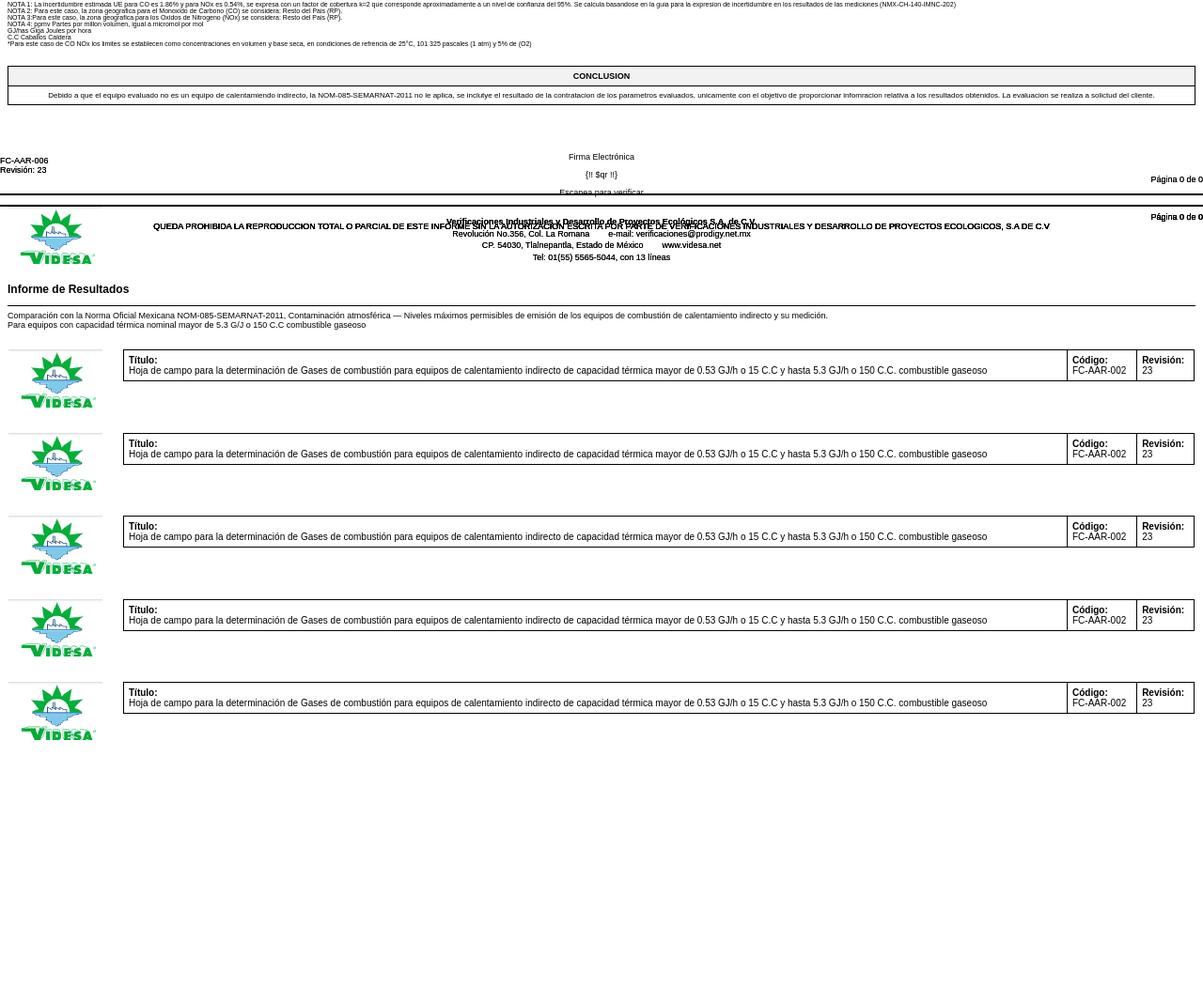
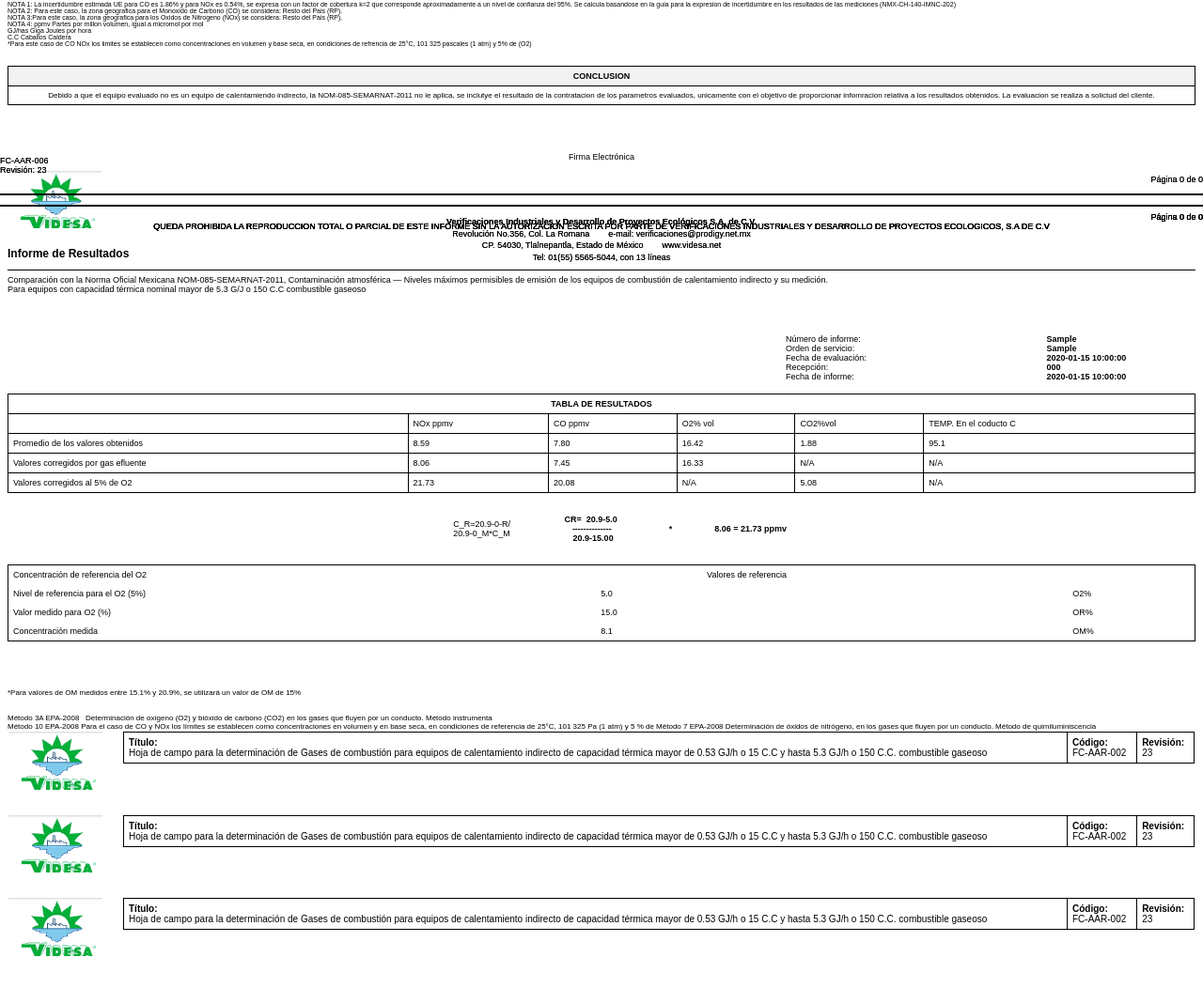
Before and after one commit to SaraiGtz12/videsa-nom, a CodeIgniter app: the page made by application/views/pdf/plantilla-085MG.php in a window 1280 px wide. Shown: the part 534-1586 px from the top of the page at 94% size. Before the commit the page ends 1322 px from the top, so only its background shows below. Run offline with CodeIgniter, Linux system fonts and the light colour scheme; tables that the repository leaves empty hold one stand-in row (values such as "Sample post"); the template is opened without the code that fills it: most values are stand-ins (such as "Sample title", 1, 10 or a date in 2020).

Commit message:
Correccion de pdf

```diff
--- a/application/views/pdf/plantilla-085MG.php
+++ b/application/views/pdf/plantilla-085MG.php
@@ -241,14 +241,127 @@
 
         <div style="text-align: center; margin-top: 30px;">
             <p>Firma Electrónica</p>
-             {!! $qr !!}
-            <p>Escanea para verificar</p>
+
         </div>
         <?php $this->load->view('pdf/recursos/footerCaratula'); ?>
 
 
         <div style="page-break-before: always;"></div>
         <?php $this->load->view('pdf/recursos/headerCaratula'); ?>
+        <table style="margin-top: 40px;margin-left: auto;">
+            <tr>
+
+                <td class="col-1">
+                    Número de informe:<br>
+                    Orden de servicio:<br>
+                    Fecha de evaluación:<br>
+                    Recepción:<br>
+                    Fecha de informe:
+                </td>
+                <td class="col-2">
+                    <?= $numero_informe ?><br>
+                    <?= $orden_servicio ?><br>
+                    <?= $fecha_evaluacion ?><br>
+                    <?= $recepcion ?><br>
+                    <?= $fecha_informe ?>
+                </td>
+
+            </tr>
+        </table>
+
+         <table class="result-table " >
+            <tr>
+                <th colspan="6" style = "text-align: center">TABLA DE RESULTADOS</th>
+            </tr>
+            <tr>
+                <td></td>
+                <td>NOx ppmv</td>
+                <td>CO ppmv</td>
+                <td>O2% vol</td>
+                <td>CO2%vol</td>
+                <td>TEMP. En el coducto C</td>
+            </tr>
+            <tr>
+                <td>Promedio de los valores obtenidos</td>
+                <td>8.59</td>
+                <td>7.80</td>
+                <td>16.42</td>
+                <td>1.88</td>
+                <td>95.1</td>
+            </tr>
+            <tr>
+            <td>Valores corregidos por gas efluente</td>
+                <td>8.06</td>
+                <td>7.45</td>
+                <td>16.33</td>
+                <td>N/A</td>
+                <td>N/A</td>
+            </tr>
+            <tr>
+            <td>Valores corregidos al 5% de O2</td>
+                <td>21.73</td>
+                <td>20.08</td>
+                <td>N/A</td>
+                <td>5.08</td>
+                <td>N/A</td>
+            </tr>
+        </table>
+        <table style="margin: 20px auto; text-align: center;">
+            <tr>
+                <td class="col-1">
+                    C_R=20.9-0-R/<br>
+                    20.9-0_M*C_M<br>
+                </td>
+                <td class="col-2">
+                    CR=&nbsp; 20.9-5.0<br>
+                    &nbsp;--------------<br>
+                    &nbsp; 20.9-15.00<br>
+                </td>
+                <td class="col-2">
+                    *
+                </td>
+                <td class="col-2">
+                    8.06 = 21.73 ppmv
+                </td>
+            </tr>
+        </table>
+         <table class="evaluated-equipment-table">
+            <tr>
+                <td>Concentración de referencia del O2</td>
+                <td></td>
+                <td>Valores de referencia</td>
+                <td></td>
+            </tr>
+            <tr>
+                <td>Nivel de referencia para el O2 (5%) </td>
+                <td>5.0</td>
+                <td></td>
+                <td>O2%</td>
+            </tr>
+            <tr>
+                <td>Valor medido para O2 (%)</td>
+                <td>15.0</td>
+                <td></td>
+                <td>OR%</td>
+            </tr>
+            <tr>
+                <td>Concentración medida</td>
+                <td>8.1</td>
+                <td></td>
+                <td>OM%</td>
+            </tr>
+        </table>
+        <div style="margin-top: 20px; font-size: 8px;">
+            *Para valores de OM medidos entre 15.1% y 20.9%, se utilizará un valor de OM de 15%
+            <br><br><br>
+            Método 3A EPA-2008 &nbsp; Determinación de oxígeno (O2) y bióxido de carbono (CO2) en los gases que
+            fluyen por un conducto. Método instrumenta
+            <br>
+            Método 10 EPA-2008&nbsp;Para el caso de CO y NOx los límites se establecen como concentraciones en volumen y en base seca,
+            en condiciones de referencia de 25°C, 101 325 Pa (1 atm) y 5 % de
+            Método 7 EPA-2008&nbsp;Determinación de óxidos de nitrógeno, en los gases que fluyen por un conducto.
+            Método de quimiluminiscencia
+        </div>
         <?php $this->load->view('pdf/recursos/footerCaratula'); ?>
 
 
@@ -264,6 +377,48 @@
 
          <div style="page-break-before: always;"></div>
         <?php $this->load->view('pdf/recursos/headerGeneral'); ?>
+        <div style="margin-top: 20px;">
+            <table style="width: 100%; border-collapse: collapse;">
+                    <tr>
+                        <td style="width: 50%; vertical-align: top;">
+                            <table style="width: 100%; margin-top: 40px; border-collapse: collapse; border: 1px solid black;">
+                                <thead>
+                                    <tr>
+                                        <th colspan="5" style="text-align: center; border: 1px solid black; padding: 8px;">ANALITO</th>
+                                    </tr>
+                                    <tr>
+                                        <th style="border: 1px solid black; padding: 6px;">No.</th>
+                                        <th style="border: 1px solid black; padding: 6px;">CO (ppmv)</th>
+                                        <th style="border: 1px solid black; padding: 6px;">O2%</th>
+                                        <th style="border: 1px solid black; padding: 6px;">CO2 %</th>
+                                        <th style="border: 1px solid black; padding: 6px;">TEMP, °C</th>
+                                    </tr>
+                                </thead>
+                                <tbody>
+                                    <?php foreach ($registrosCampos as $index => $campo): ?>
+                                    <tr>
+                                        <td style="border: 1px solid black; padding: 6px;"><?= $index + 1 ?></td>
+                                        <td style="border: 1px solid black; padding: 6px;"><?= $campo['co'] ?></td>
+                                        <td style="border: 1px solid black; padding: 6px;"><?= $campo['o2'] ?></td>
+                                        <td style="border: 1px solid black; padding: 6px;"><?= $campo['co2'] ?></td>
+                                        <td style="border: 1px solid black; padding: 6px;"><?= $campo['temp'] ?></td>
+                                    </tr>
+                                    <?php endforeach; ?>
+
+                                </tbody>
+                            </table>
+                        </td>
+                        <!-- Gráficas -->
+                        <td style="width: 50%; vertical-align: top; padding-left: 20px;">
+                            <img src="<?= $grafica_co ?>" width="300" style="display: block; margin-bottom: 20px;">
+                            <img src="<?= $grafica_o2 ?>" width="300" style="display: block; margin-bottom: 20px;">
+                            <img src="<?= $grafica_co2 ?>" width="300" style="display: block;">
+
+                        </td>
+
+                    </tr>
+                </table>
+        </div>
         <?php $this->load->view('pdf/recursos/footerGeneral'); ?>
 
 
```
Also changed, not shown: application/controllers/normas/Nom_085.php (+8 -0 lines), application/views/normas/085.php (+6 -1 lines).
